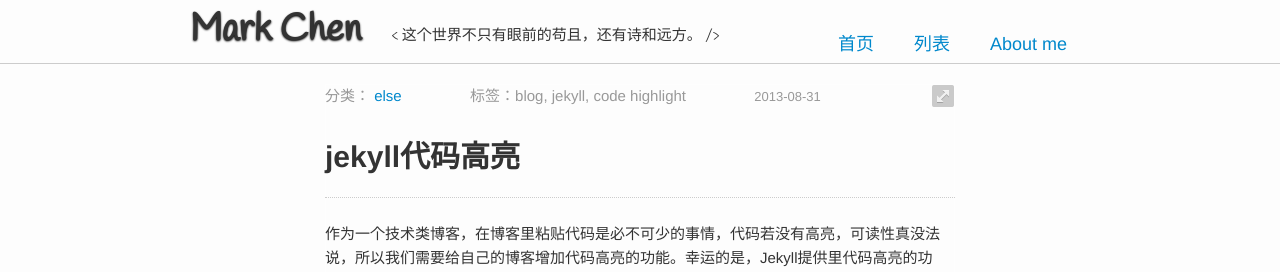
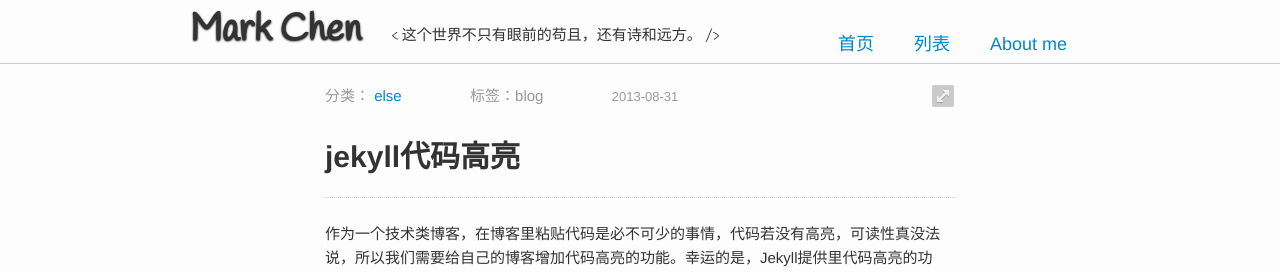
Before and after one commit to zhenchentl/zhenchentl.github.com, a Jekyll site: the page built from _posts/2013-08-31-jekyll-code-highlight.md, in a window 1280 px wide. Shown: the top 272 px of the page. Built offline with Jekyll 4.4.1, drawn with Linux system fonts in a browser that asks for light colours; Markdown is read by kramdown in place of the engine named in the settings; comment, search, counter and statistics services are not loaded.

Commit message:
delete something for test4

```diff
--- a/_posts/2013-08-31-jekyll-code-highlight.md
+++ b/_posts/2013-08-31-jekyll-code-highlight.md
@@ -6,8 +6,6 @@ categories:
 - else
 tags:
 - blog
-- jekyll
-- code highlight
 ---
 
 {{ page.title }}
```
